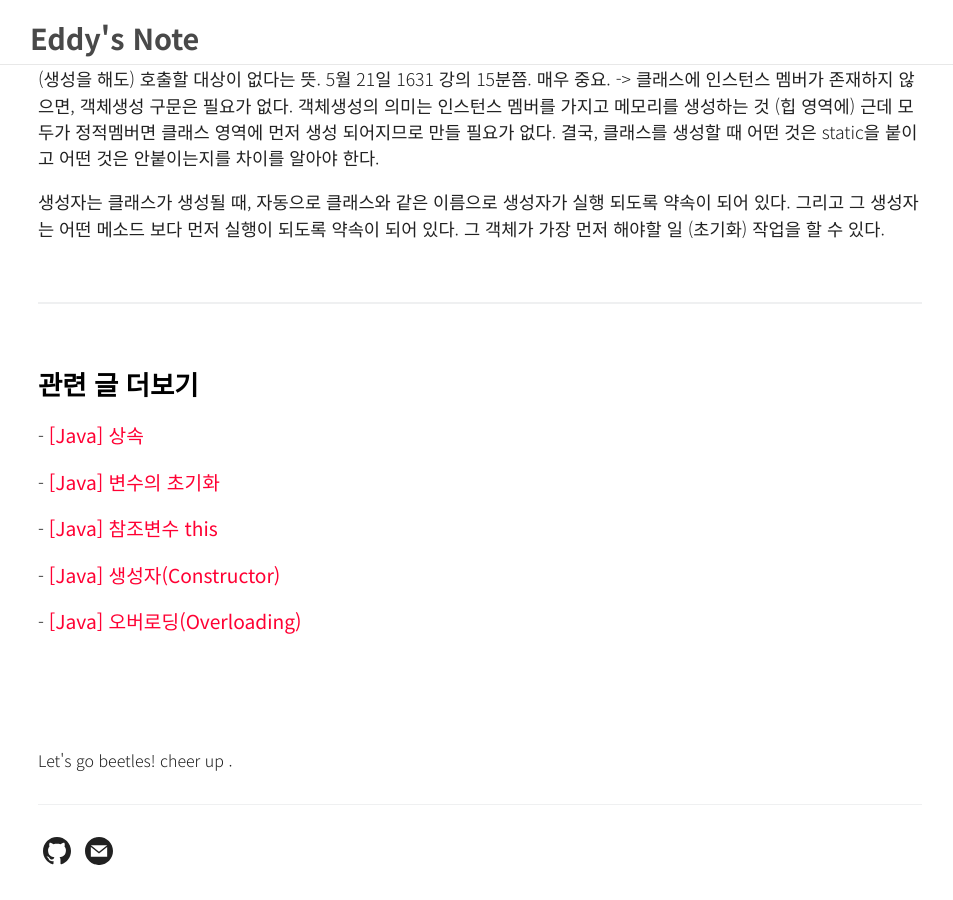
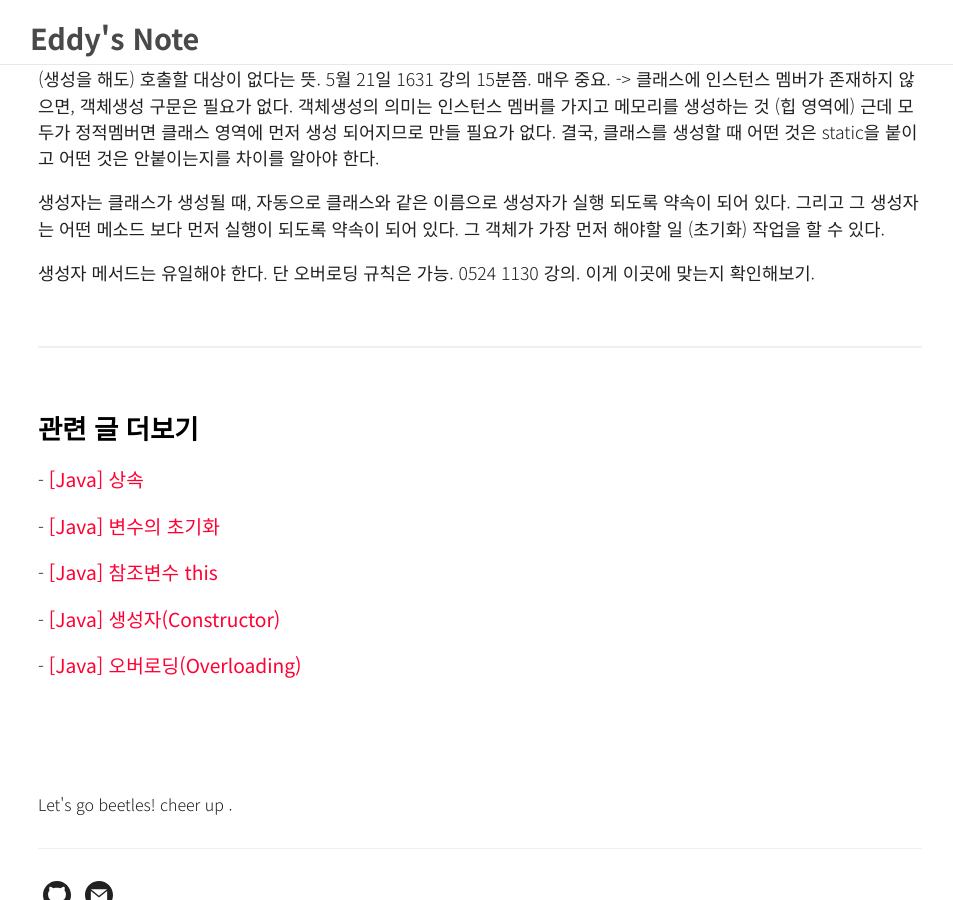
Before and after one commit to solusean/solusean.github.io, a Jekyll site: the page built from _posts/2021-06-14-Java044-생성자this.md, in a window 1280 px wide and 900 px high, scrolled down 712 px. Shown: the whole window, without its empty margins (160-1113 px from the left). Built offline with Jekyll 4.4.1, drawn with Linux system fonts in a browser that asks for light colours; comment, search, counter and statistics services are not loaded.

Commit message:
Update 2021-06-14-Java044-생성자this.md

```diff
--- a/_posts/2021-06-14-Java044-생성자this.md
+++ b/_posts/2021-06-14-Java044-생성자this.md
@@ -27,3 +27,6 @@ posted [2021-06-14]
 결국, 클래스를 생성할 때 어떤 것은 static을 붙이고 어떤 것은 안붙이는지를 차이를 알아야 한다.
 
 생성자는 클래스가 생성될 때, 자동으로 클래스와 같은 이름으로 생성자가 실행 되도록 약속이 되어 있다. 그리고 그 생성자는 어떤 메소드 보다 먼저 실행이 되도록 약속이 되어 있다. 그 객체가 가장 먼저 해야할 일 (초기화) 작업을 할 수 있다.
+
+
+생성자 메서드는 유일해야 한다. 단 오버로딩 규칙은 가능. 0524 1130 강의. 이게 이곳에 맞는지 확인해보기.
```
